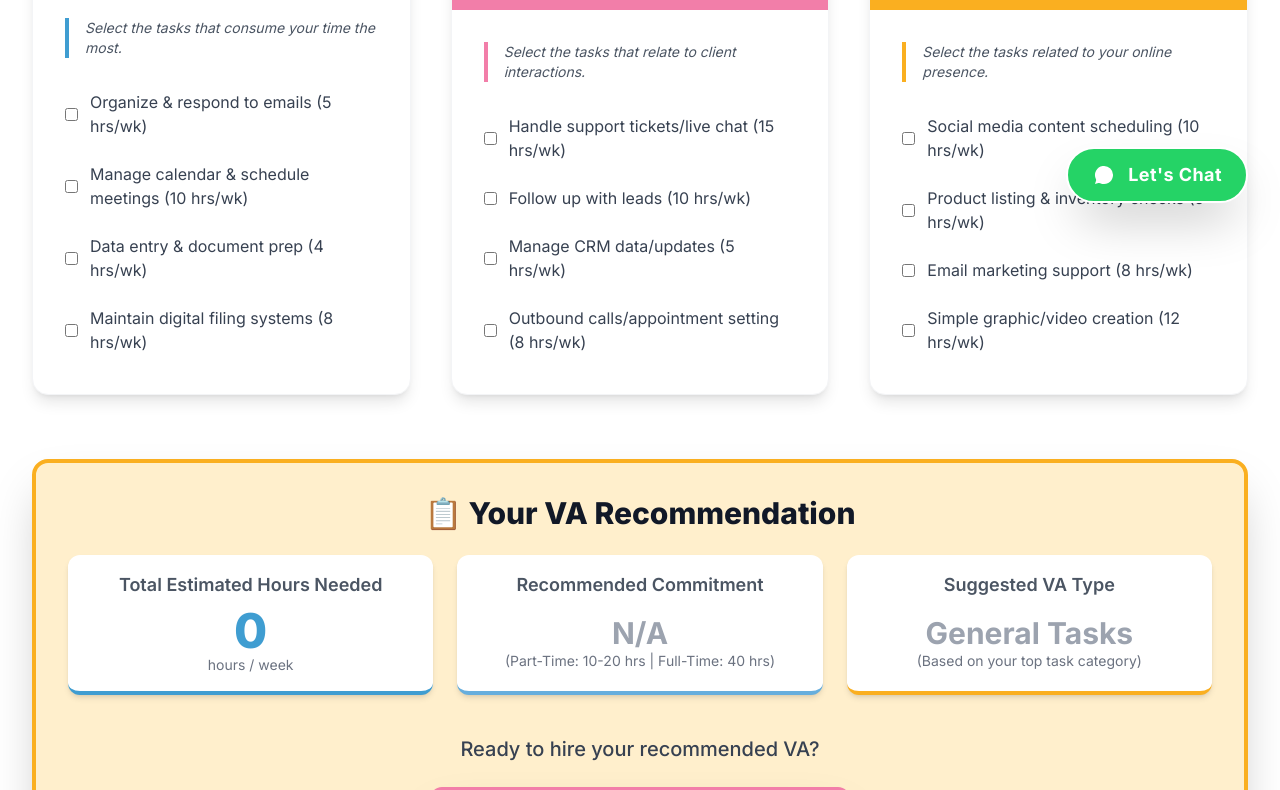
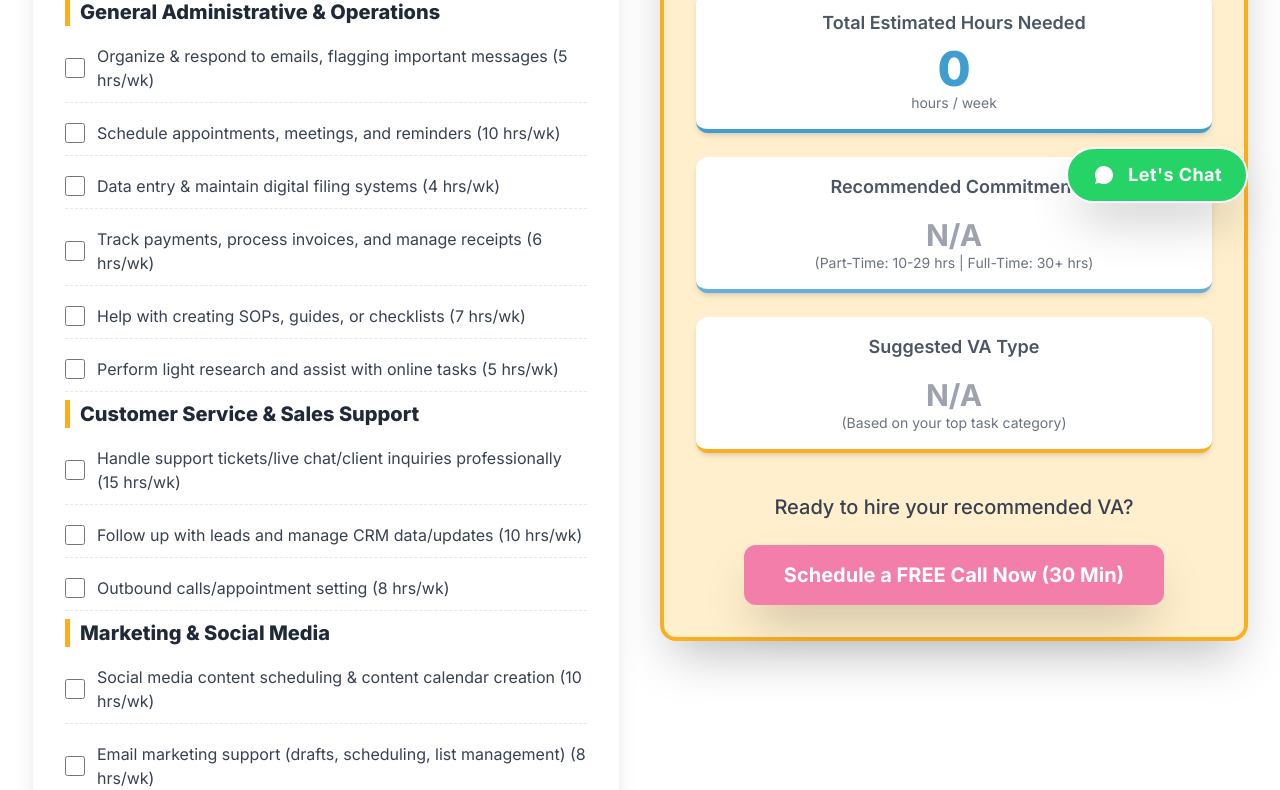
Before and after one commit to twindesks/VA, a plain HTML site: page our-virtual-assistants.html in a window 1280 px wide. Shown: the part 551-1341 px from the top of the page. Drawn offline with nearby package versions, Linux system fonts and the light colour scheme.

Commit message:
Update our-virtual-assistants.html

```diff
--- a/our-virtual-assistants.html
+++ b/our-virtual-assistants.html
@@ -25,32 +25,37 @@
     <style>
         html { scroll-behavior: smooth; }
         body { font-family: 'Inter', sans-serif; background-color: #f7f9fb; }
-        .role-card { transition: all 0.4s ease-in-out; }
-        .role-card:hover { transform: none; box-shadow: none; } /* Remove hover effect for checklist */
         .task-item {
             display: flex;
             align-items: center;
             cursor: pointer;
-            padding: 8px 0;
+            padding: 10px 0;
             transition: background-color 0.2s;
+            border-bottom: 1px dashed #e5e7eb;
+        }
+        .task-item:last-child {
+            border-bottom: none;
         }
         .task-item:hover {
             background-color: #f7f9fb;
         }
         .task-item input[type="checkbox"] {
             margin-right: 12px;
-            accent-color: var(--td-primary); /* Use primary color for checkbox */
+            min-width: 1.25rem; /* Ensure checkbox is visible */
+            min-height: 1.25rem;
+            accent-color: var(--td-primary);
         }
-        .accordion-content {
-            max-height: 0;
-            overflow: hidden;
-            transition: max-height 0.3s ease-in-out;
+        .task-category-heading {
+            font-weight: 800; /* Extra bold */
+            color: #1f2937; /* Dark gray */
+            margin-top: 2rem;
+            margin-bottom: 0.5rem;
+            border-left: 5px solid #faaf20; /* td-orange */
+            padding-left: 10px;
         }
-        .accordion-header[aria-expanded="true"] + .accordion-content {
-            max-height: 500px; /* Adjust as needed */
+        .task-category-heading:first-child {
+            margin-top: 0;
         }
-        .accordion-icon { transition: transform 0.3s ease-in-out; }
-        .accordion-header[aria-expanded="true"] .accordion-icon { transform: rotate(180deg); }
     </style>
 </head>
 
@@ -88,108 +93,130 @@
 
         <section class="py-20 bg-white">
             <div class="max-w-7xl mx-auto px-4 sm:px-6 lg:px-8">
-                <div class="grid lg:grid-cols-3 gap-10">
-                    <div id="admin-category" class="role-card bg-white rounded-2xl shadow-lg border border-gray-100 overflow-hidden">
-                        <button class="accordion-header w-full flex items-center justify-between bg-td-primary p-6" aria-expanded="true" data-target="admin-content">
-                            <h2 class="text-2xl font-bold text-white">Administrative Support</h2>
-                            <div class="bg-white/20 p-2 rounded-full"><i data-lucide="chevron-up" class="accordion-icon w-6 h-6 text-white"></i></div>
-                        </button>
-                        <div id="admin-content" class="accordion-content p-8">
-                            <p class="text-gray-600 italic mb-6 border-l-4 border-td-primary pl-4 text-sm">Select the tasks that consume your time the most.</p>
-                            <div class="space-y-2">
+                <div class="grid lg:grid-cols-2 gap-10">
+
+                    <div class="bg-white rounded-2xl shadow-xl p-8 border border-gray-100 lg:col-span-1">
+                        <h2 class="text-3xl font-extrabold text-gray-900 mb-8 text-center">Which tasks take up your time?</h2>
+                        <div id="task-checklist" class="space-y-2">
+
+                            <h3 class="task-category-heading text-xl">General Administrative & Operations</h3>
                             <label class="task-item">
                                 <input type="checkbox" data-hours="5" data-category="Admin" class="task-checkbox">
-                                    <span class="text-gray-700 text-base">Organize & respond to emails (5 hrs/wk)</span>
+                                <span class="text-gray-700 text-base">Organize & respond to emails, flagging important messages (5 hrs/wk)</span>
                             </label>
                             <label class="task-item">
                                 <input type="checkbox" data-hours="10" data-category="Admin" class="task-checkbox">
-                                    <span class="text-gray-700 text-base">Manage calendar & schedule meetings (10 hrs/wk)</span>
+                                <span class="text-gray-700 text-base">Schedule appointments, meetings, and reminders (10 hrs/wk)</span>
                             </label>
                             <label class="task-item">
                                 <input type="checkbox" data-hours="4" data-category="Admin" class="task-checkbox">
-                                    <span class="text-gray-700 text-base">Data entry & document prep (4 hrs/wk)</span>
+                                <span class="text-gray-700 text-base">Data entry & maintain digital filing systems (4 hrs/wk)</span>
                             </label>
                             <label class="task-item">
-                                    <input type="checkbox" data-hours="8" data-category="Admin" class="task-checkbox">
-                                    <span class="text-gray-700 text-base">Maintain digital filing systems (8 hrs/wk)</span>
+                                <input type="checkbox" data-hours="6" data-category="Admin" class="task-checkbox">
+                                <span class="text-gray-700 text-base">Track payments, process invoices, and manage receipts (6 hrs/wk)</span>
                             </label>
-                            </div>
-                        </div>
-                    </div>
+                            <label class="task-item">
+                                <input type="checkbox" data-hours="7" data-category="Admin" class="task-checkbox">
+                                <span class="text-gray-700 text-base">Help with creating SOPs, guides, or checklists (7 hrs/wk)</span>
+                            </label>
+                            <label class="task-item">
+                                <input type="checkbox" data-hours="5" data-category="Admin" class="task-checkbox">
+                                <span class="text-gray-700 text-base">Perform light research and assist with online tasks (5 hrs/wk)</span>
+                            </label>
 
-                    <div id="customer-category" class="role-card bg-white rounded-2xl shadow-lg border border-gray-100 overflow-hidden">
-                        <button class="accordion-header w-full flex items-center justify-between bg-td-pink p-6" aria-expanded="true" data-target="customer-content">
-                            <h2 class="text-2xl font-bold text-white">Customer Service & Sales</h2>
-                            <div class="bg-white/20 p-2 rounded-full"><i data-lucide="chevron-up" class="accordion-icon w-6 h-6 text-white"></i></div>
-                        </button>
-                        <div id="customer-content" class="accordion-content p-8">
-                            <p class="text-gray-600 italic mb-6 border-l-4 border-td-pink pl-4 text-sm">Select the tasks that relate to client interactions.</p>
-                            <div class="space-y-2">
+                            <h3 class="task-category-heading text-xl">Customer Service & Sales Support</h3>
                             <label class="task-item">
                                 <input type="checkbox" data-hours="15" data-category="Customer Service" class="task-checkbox">
-                                    <span class="text-gray-700 text-base">Handle support tickets/live chat (15 hrs/wk)</span>
+                                <span class="text-gray-700 text-base">Handle support tickets/live chat/client inquiries professionally (15 hrs/wk)</span>
                             </label>
                             <label class="task-item">
                                 <input type="checkbox" data-hours="10" data-category="Customer Service" class="task-checkbox">
-                                    <span class="text-gray-700 text-base">Follow up with leads (10 hrs/wk)</span>
-                                </label>
-                                <label class="task-item">
-                                    <input type="checkbox" data-hours="5" data-category="Customer Service" class="task-checkbox">
-                                    <span class="text-gray-700 text-base">Manage CRM data/updates (5 hrs/wk)</span>
+                                <span class="text-gray-700 text-base">Follow up with leads and manage CRM data/updates (10 hrs/wk)</span>
                             </label>
                             <label class="task-item">
                                 <input type="checkbox" data-hours="8" data-category="Customer Service" class="task-checkbox">
                                 <span class="text-gray-700 text-base">Outbound calls/appointment setting (8 hrs/wk)</span>
                             </label>
-                            </div>
+
+                            <h3 class="task-category-heading text-xl">Marketing & Social Media</h3>
+                            <label class="task-item">
+                                <input type="checkbox" data-hours="10" data-category="Marketing" class="task-checkbox">
+                                <span class="text-gray-700 text-base">Social media content scheduling & content calendar creation (10 hrs/wk)</span>
+                            </label>
+                            <label class="task-item">
+                                <input type="checkbox" data-hours="8" data-category="Marketing" class="task-checkbox">
+                                <span class="text-gray-700 text-base">Email marketing support (drafts, scheduling, list management) (8 hrs/wk)</span>
+                            </label>
+                            <label class="task-item">
+                                <input type="checkbox" data-hours="12" data-category="Marketing" class="task-checkbox">
+                                <span class="text-gray-700 text-base">Simple graphic/video creation (Canva, Filmora, etc.) (12 hrs/wk)</span>
+                            </label>
+                            <label class="task-item">
+                                <input type="checkbox" data-hours="5" data-category="Marketing" class="task-checkbox">
+                                <span class="text-gray-700 text-base">Respond to comments, messages, and monitor brand conversations (5 hrs/wk)</span>
+                            </label>
+                            <label class="task-item">
+                                <input type="checkbox" data-hours="4" data-category="Marketing" class="task-checkbox">
+                                <span class="text-gray-700 text-base">Track performance metrics (reach, engagement) & reporting (4 hrs/wk)</span>
+                            </label>
+
+                            <h3 class="task-category-heading text-xl">Executive & High-Level Support</h3>
+                            <label class="task-item">
+                                <input type="checkbox" data-hours="10" data-category="Executive" class="task-checkbox">
+                                <span class="text-gray-700 text-base">Manage complex calendars & prioritize/draft high-level emails (10 hrs/wk)</span>
+                            </label>
+                            <label class="task-item">
+                                <input type="checkbox" data-hours="8" data-category="Executive" class="task-checkbox">
+                                <span class="text-gray-700 text-base">Prepare meeting agendas, notes, and strategic follow-ups (8 hrs/wk)</span>
+                            </label>
+                            <label class="task-item">
+                                <input type="checkbox" data-hours="7" data-category="Executive" class="task-checkbox">
+                                <span class="text-gray-700 text-base">Liaise with internal teams/partners on executive's behalf (7 hrs/wk)</span>
+                            </label>
+                            <label class="task-item">
+                                <input type="checkbox" data-hours="5" data-category="Executive" class="task-checkbox">
+                                <span class="text-gray-700 text-base">Handle confidential info & provide proactive support (5 hrs/wk)</span>
+                            </label>
+
+                            <h3 class="task-category-heading text-xl">E-commerce Management</h3>
+                            <label class="task-item">
+                                <input type="checkbox" data-hours="10" data-category="E-commerce" class="task-checkbox">
+                                <span class="text-gray-700 text-base">Upload/update product listings (SKUs, pricing, images) (10 hrs/wk)</span>
+                            </label>
+                            <label class="task-item">
+                                <input type="checkbox" data-hours="6" data-category="E-commerce" class="task-checkbox">
+                                <span class="text-gray-700 text-base">Write SEO-friendly product titles and descriptions (6 hrs/wk)</span>
+                            </label>
+                            <label class="task-item">
+                                <input type="checkbox" data-hours="8" data-category="E-commerce" class="task-checkbox">
+                                <span class="text-gray-700 text-base">Process, track, and fulfill orders & manage returns/refunds (8 hrs/wk)</span>
+                            </label>
+                            <label class="task-item">
+                                <input type="checkbox" data-hours="4" data-category="E-commerce" class="task-checkbox">
+                                <span class="text-gray-700 text-base">Store maintenance & performance monitoring/reports (4 hrs/wk)</span>
+                            </label>
+
                         </div>
                     </div>
 
-                    <div id="marketing-category" class="role-card bg-white rounded-2xl shadow-lg border border-gray-100 overflow-hidden">
-                        <button class="accordion-header w-full flex items-center justify-between bg-td-orange p-6" aria-expanded="true" data-target="marketing-content">
-                            <h2 class="text-2xl font-bold text-white">Marketing & E-commerce</h2>
-                            <div class="bg-white/20 p-2 rounded-full"><i data-lucide="chevron-up" class="accordion-icon w-6 h-6 text-white"></i></div>
-                        </button>
-                        <div id="marketing-content" class="accordion-content p-8">
-                            <p class="text-gray-600 italic mb-6 border-l-4 border-td-orange pl-4 text-sm">Select the tasks related to your online presence.</p>
-                            <div class="space-y-2">
-                                <label class="task-item">
-                                    <input type="checkbox" data-hours="10" data-category="Marketing" class="task-checkbox">
-                                    <span class="text-gray-700 text-base">Social media content scheduling (10 hrs/wk)</span>
-                                </label>
-                                <label class="task-item">
-                                    <input type="checkbox" data-hours="5" data-category="Marketing" class="task-checkbox">
-                                    <span class="text-gray-700 text-base">Product listing & inventory checks (5 hrs/wk)</span>
-                                </label>
-                                <label class="task-item">
-                                    <input type="checkbox" data-hours="8" data-category="Marketing" class="task-checkbox">
-                                    <span class="text-gray-700 text-base">Email marketing support (8 hrs/wk)</span>
-                                </label>
-                                <label class="task-item">
-                                    <input type="checkbox" data-hours="12" data-category="Marketing" class="task-checkbox">
-                                    <span class="text-gray-700 text-base">Simple graphic/video creation (12 hrs/wk)</span>
-                                </label>
-                            </div>
-                        </div>
-                    </div>
-                </div>
-
-                <div class="mt-16 bg-td-light-orange/50 p-8 rounded-2xl border-4 border-td-orange shadow-2xl">
+                    <div class="lg:col-span-1">
+                         <div class="bg-td-light-orange/50 p-8 rounded-2xl border-4 border-td-orange shadow-2xl sticky top-28">
                             <h2 class="text-3xl font-extrabold text-gray-900 mb-6 text-center">📋 Your VA Recommendation</h2>
                             <div class="grid md:grid-cols-3 gap-6 text-center">
-                        <div class="p-4 bg-white rounded-xl shadow-md border-b-4 border-td-primary">
+                                <div class="p-4 bg-white rounded-xl shadow-md border-b-4 border-td-primary md:col-span-3">
                                     <h3 class="text-lg font-semibold text-gray-600">Total Estimated Hours Needed</h3>
                                     <p id="total-hours" class="text-5xl font-extrabold text-td-primary mt-2">0</p>
                                     <p class="text-sm text-gray-500">hours / week</p>
                                 </div>
-                        <div class="p-4 bg-white rounded-xl shadow-md border-b-4 border-td-secondary">
+                                <div class="p-4 bg-white rounded-xl shadow-md border-b-4 border-td-secondary md:col-span-3">
                                     <h3 class="text-lg font-semibold text-gray-600">Recommended Commitment</h3>
-                            <p id="va-commitment" class="text-3xl font-bold text-td-secondary mt-4">N/A</p>
-                            <p class="text-sm text-gray-500">(Part-Time: 10-20 hrs | Full-Time: 40 hrs)</p>
+                                    <p id="va-commitment" class="text-3xl font-bold text-gray-400 mt-4">N/A</p>
+                                    <p class="text-sm text-gray-500">(Part-Time: 10-29 hrs | Full-Time: 30+ hrs)</p>
                                 </div>
-                        <div class="p-4 bg-white rounded-xl shadow-md border-b-4 border-td-orange">
+                                <div class="p-4 bg-white rounded-xl shadow-md border-b-4 border-td-orange md:col-span-3">
                                     <h3 class="text-lg font-semibold text-gray-600">Suggested VA Type</h3>
-                            <p id="va-type" class="text-3xl font-bold text-td-orange mt-4">N/A</p>
+                                    <p id="va-type" class="text-3xl font-bold text-gray-400 mt-4">N/A</p>
                                     <p class="text-sm text-gray-500">(Based on your top task category)</p>
                                 </div>
                             </div>
@@ -197,6 +224,8 @@
                             <div class="mt-10 text-center">
                                 <p class="text-xl text-gray-700 font-medium mb-6">Ready to hire your recommended VA?</p>
                                 <a href="https://calendly.com/info-twindesk/30min" target="_blank" class="inline-block bg-td-pink text-white text-xl font-bold px-10 py-4 rounded-xl shadow-2xl hover:bg-td-primary transition duration-300 transform hover:scale-105">Schedule a FREE Call Now (30 Min)</a>
+                            </div>
+                        </div>
                     </div>
                 </div>
 
@@ -230,10 +259,30 @@
         document.addEventListener('DOMContentLoaded', () => {
             lucide.createIcons();
 
+            // Set up a mapping for VA Types to their primary category name
+            const vaTypeMapping = {
+                'Admin': 'Administrative Assistant',
+                'Customer Service': 'Customer Service VA',
+                'Marketing': 'Marketing VA',
+                'Executive': 'Executive Assistant (EA)',
+                'E-commerce': 'E-commerce Specialist',
+            };
+
+            // Set up a mapping for colors based on the suggested VA Type for the recommendation box
+            const vaColorMapping = {
+                'Administrative Assistant': 'text-td-primary',
+                'Customer Service VA': 'text-td-pink',
+                'Marketing VA': 'text-td-orange',
+                'Executive Assistant (EA)': 'text-td-secondary',
+                'E-commerce Specialist': 'text-td-pink', // Using td-pink again, or you can define a new color
+            };
+
             const checkboxes = document.querySelectorAll('.task-checkbox');
             const totalHoursEl = document.getElementById('total-hours');
             const vaCommitmentEl = document.getElementById('va-commitment');
             const vaTypeEl = document.getElementById('va-type');
+
+            const colorClasses = Object.values(vaColorMapping).join(' ') + ' text-gray-400 text-td-primary text-td-secondary';
 
             function updateRecommendation() {
                 let totalHours = 0;
@@ -249,53 +298,48 @@
                     }
                 });
 
-                // --- Update Hours and Commitment ---
+                // --- 1. Update Hours and Commitment ---
                 totalHoursEl.textContent = totalHours;
 
                 let commitment = 'N/A';
+                vaCommitmentEl.classList.remove(colorClasses);
+
                 if (totalHours >= 30) {
                     commitment = 'Full-Time VA';
-                    vaCommitmentEl.classList.remove('text-td-secondary', 'text-gray-400');
                     vaCommitmentEl.classList.add('text-td-primary'); // Full-Time uses primary color
-                } else if (totalHours > 0) {
+                } else if (totalHours >= 10) {
                     commitment = 'Part-Time VA';
-                    vaCommitmentEl.classList.remove('text-td-primary', 'text-gray-400');
                     vaCommitmentEl.classList.add('text-td-secondary'); // Part-Time uses secondary color
                 } else {
                     commitment = 'N/A';
-                    vaCommitmentEl.classList.remove('text-td-primary', 'text-td-secondary');
                     vaCommitmentEl.classList.add('text-gray-400');
                 }
                 vaCommitmentEl.textContent = commitment;
 
-                // --- Determine VA Type ---
-                let topCategory = 'General Tasks';
+                // --- 2. Determine VA Type ---
+                let topCategoryKey = 'General Tasks';
                 let maxHours = 0;
 
                 if (totalHours > 0) {
                     for (const category in categoryHours) {
                         if (categoryHours[category] > maxHours) {
                             maxHours = categoryHours[category];
-                            topCategory = category;
+                            topCategoryKey = category;
                         }
                     }
                 }
 
-                vaTypeEl.textContent = topCategory;
+                // Map the internal category key to the display name
+                const vaTypeDisplayName = vaTypeMapping[topCategoryKey] || 'General Tasks';
+                vaTypeEl.textContent = vaTypeDisplayName;
 
                 // Simple color coding for VA Type
-                vaTypeEl.classList.remove('text-td-primary', 'text-td-pink', 'text-td-orange', 'text-gray-400');
-                if (topCategory === 'Administrative Support' || topCategory === 'Executive Assistant') {
-                    vaTypeEl.classList.add('text-td-primary');
-                } else if (topCategory === 'Customer Service') {
-                    vaTypeEl.classList.add('text-td-pink');
-                } else if (topCategory === 'Marketing') {
-                    vaTypeEl.classList.add('text-td-orange');
-                } else {
-                    vaTypeEl.classList.add('text-gray-400');
-                }
+                vaTypeEl.classList.remove(colorClasses);
+                const typeColor = vaColorMapping[vaTypeDisplayName] || 'text-gray-400';
+                vaTypeEl.classList.add(typeColor);
             }
 
+            // Attach event listeners
             checkboxes.forEach(checkbox => {
                 checkbox.addEventListener('change', updateRecommendation);
             });
@@ -303,38 +347,9 @@
             // Initial calculation on load
             updateRecommendation();
 
-            // Accordion Logic
-            const accordionHeaders = document.querySelectorAll('.accordion-header');
-            accordionHeaders.forEach(header => {
-                header.addEventListener('click', () => {
-                    const targetId = header.getAttribute('data-target');
-                    const targetContent = document.getElementById(targetId);
-                    const isExpanded = header.getAttribute('aria-expanded') === 'true';
+            // The original accordion logic is removed as the tasks are now on one page.
+            // If you decide to re-add accordions, please use the original logic for that part.
 
-                    if (isExpanded) {
-                        header.setAttribute('aria-expanded', 'false');
-                        targetContent.style.maxHeight = null;
-                    } else {
-                        // Collapse all other open accordions
-                        accordionHeaders.forEach(otherHeader => {
-                            const otherContent = document.getElementById(otherHeader.getAttribute('data-target'));
-                            if (otherHeader !== header && otherHeader.getAttribute('aria-expanded') === 'true') {
-                                otherHeader.setAttribute('aria-expanded', 'false');
-                                otherContent.style.maxHeight = null;
-                            }
-                        });
-
-                        // Expand the current one
-                        header.setAttribute('aria-expanded', 'true');
-                        targetContent.style.maxHeight = targetContent.scrollHeight + "px";
-                    }
-                });
-            });
-
-            // Set initial accordion heights
-            document.querySelectorAll('.accordion-content').forEach(content => {
-                content.style.maxHeight = content.scrollHeight + "px";
-            });
         });
     </script>
 </body>
```
Lines whose indentation alone changed are shown as unchanged.
